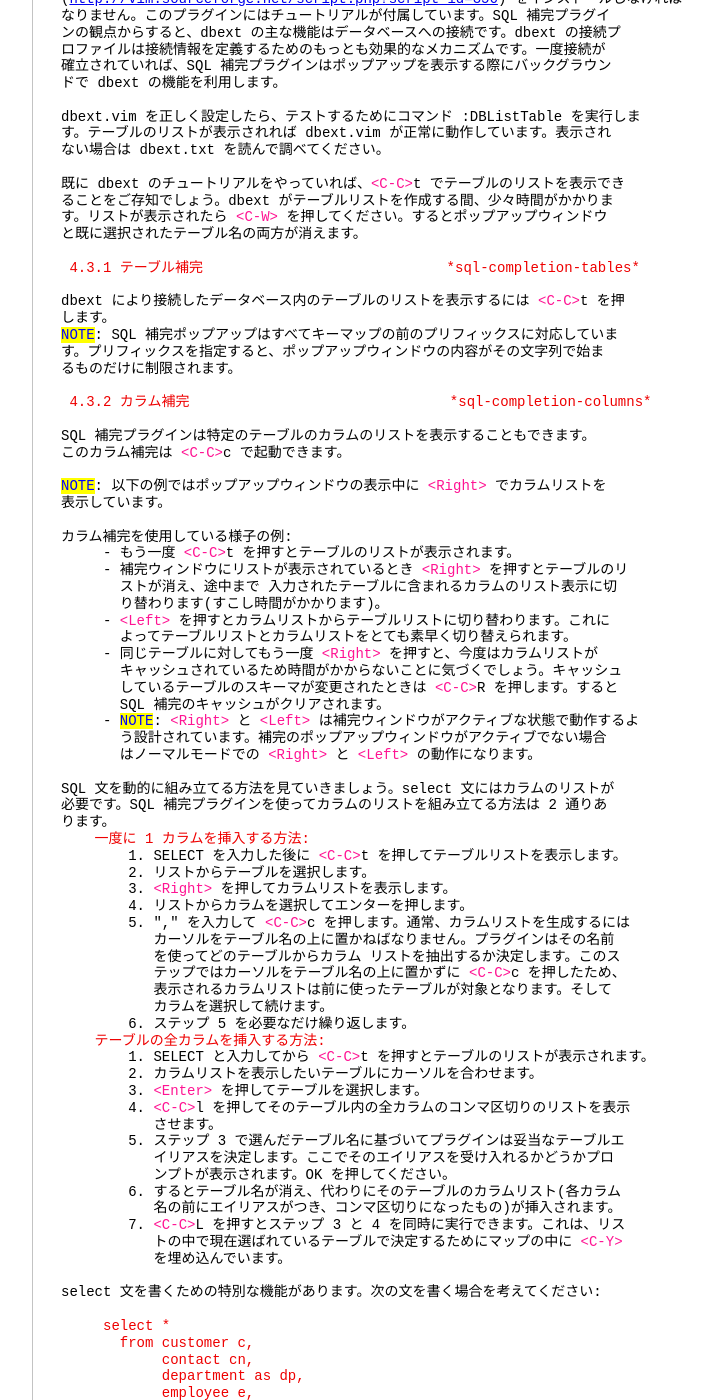
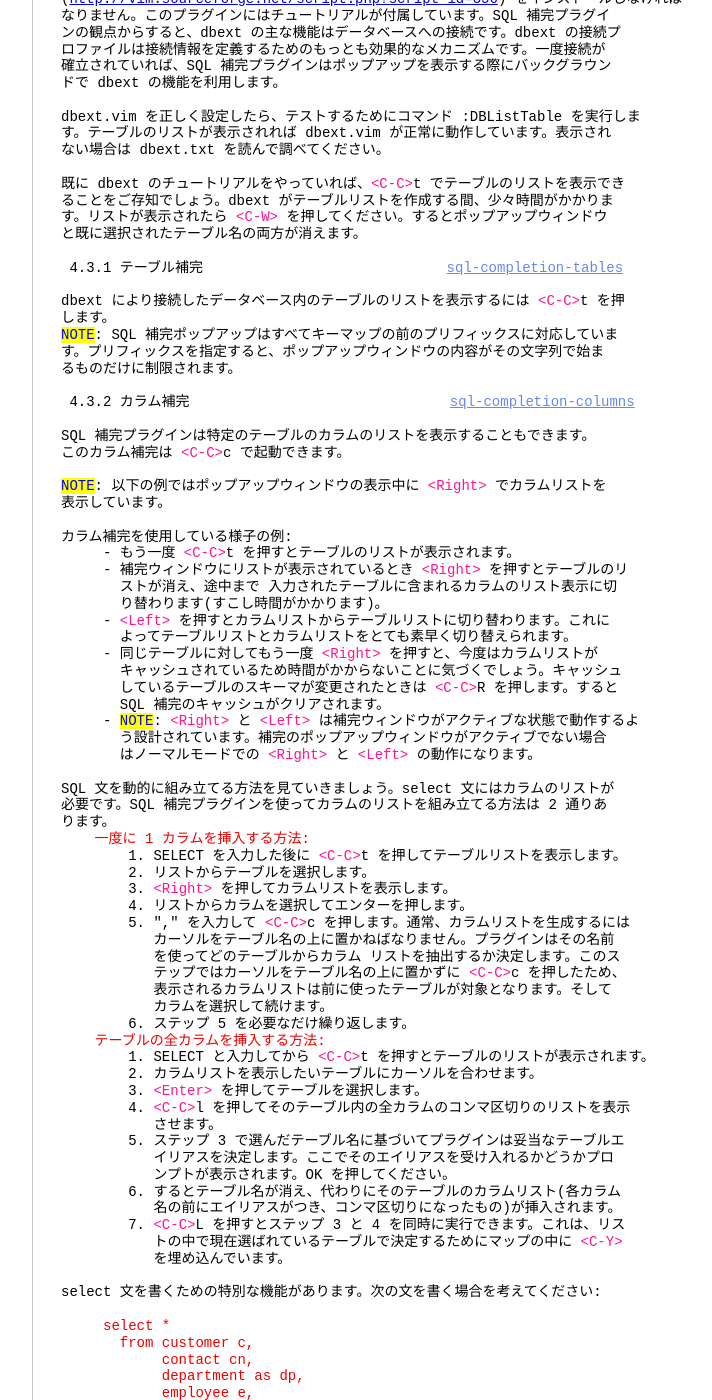
Before and after one commit to vim-jp/vimdoc-ja, a Jekyll site: the page built from ft_sql.html, in a window 1280 px wide and 1400 px high, scrolled down 8237 px. Shown: the whole window, without its empty margins (340-1052 px from the left). Built offline with Jekyll 4.4.1, drawn with Linux system fonts in a browser that asks for light colours; nearby versions of some CDN libraries; comment, search, counter and statistics services are not loaded; some of the changed text lies outside the part shown.

Commit message:
Generated by GitHub workflow 3106472551
https://github.com/vim-jp/vimdoc-ja-working/actions/runs/3106472551

```diff
--- a/autocmd.html
+++ b/autocmd.html
@@ -650,6 +650,8 @@ CmdwinLeave&nbsp;&nbsp;&nbsp;&nbsp;&nbsp;&nbsp;&nbsp;&nbsp;&nbsp;&nbsp;&nbsp;&nb
 &nbsp;&nbsp;&nbsp;&nbsp;&nbsp;&nbsp;&nbsp;&nbsp;&nbsp;&nbsp;&nbsp;&nbsp;&nbsp;&nbsp;&nbsp;&nbsp;&nbsp;&nbsp;&nbsp;&nbsp;&nbsp;&nbsp;&nbsp;&nbsp;&nbsp;&nbsp;&nbsp;&nbsp;&nbsp;&nbsp;&nbsp;&nbsp;定される。&nbsp;<a class="Identifier" href="cmdline.html#cmdwin-char">cmdwin-char</a><br>
 &nbsp;&nbsp;&nbsp;&nbsp;&nbsp;&nbsp;&nbsp;&nbsp;&nbsp;&nbsp;&nbsp;&nbsp;&nbsp;&nbsp;&nbsp;&nbsp;&nbsp;&nbsp;&nbsp;&nbsp;&nbsp;&nbsp;&nbsp;&nbsp;&nbsp;&nbsp;&nbsp;&nbsp;&nbsp;&nbsp;&nbsp;&nbsp;&nbsp;&nbsp;&nbsp;&nbsp;&nbsp;&nbsp;&nbsp;&nbsp;&nbsp;&nbsp;&nbsp;&nbsp;&nbsp;&nbsp;&nbsp;&nbsp;&nbsp;&nbsp;&nbsp;&nbsp;&nbsp;&nbsp;&nbsp;&nbsp;<a class="Constant" href="autocmd.html#ColorScheme" name="ColorScheme">ColorScheme</a><br>
 ColorScheme&nbsp;&nbsp;&nbsp;&nbsp;&nbsp;&nbsp;&nbsp;&nbsp;&nbsp;&nbsp;&nbsp;&nbsp;&nbsp;&nbsp;&nbsp;&nbsp;&nbsp;&nbsp;&nbsp;&nbsp; カラースキームを読み込んだ後。&nbsp;<a class="Identifier" href="syntax.html#:colorscheme">:colorscheme</a><br>
+&nbsp;&nbsp;&nbsp;&nbsp;&nbsp;&nbsp;&nbsp;&nbsp;&nbsp;&nbsp;&nbsp;&nbsp;&nbsp;&nbsp;&nbsp;&nbsp;&nbsp;&nbsp;&nbsp;&nbsp;&nbsp;&nbsp;&nbsp;&nbsp;&nbsp;&nbsp;&nbsp;&nbsp;&nbsp;&nbsp;&nbsp;&nbsp;カラースキームが見つからない場合は、トリガーさ<br>
+&nbsp;&nbsp;&nbsp;&nbsp;&nbsp;&nbsp;&nbsp;&nbsp;&nbsp;&nbsp;&nbsp;&nbsp;&nbsp;&nbsp;&nbsp;&nbsp;&nbsp;&nbsp;&nbsp;&nbsp;&nbsp;&nbsp;&nbsp;&nbsp;&nbsp;&nbsp;&nbsp;&nbsp;&nbsp;&nbsp;&nbsp;&nbsp;れない。<br>
 &nbsp;&nbsp;&nbsp;&nbsp;&nbsp;&nbsp;&nbsp;&nbsp;&nbsp;&nbsp;&nbsp;&nbsp;&nbsp;&nbsp;&nbsp;&nbsp;&nbsp;&nbsp;&nbsp;&nbsp;&nbsp;&nbsp;&nbsp;&nbsp;&nbsp;&nbsp;&nbsp;&nbsp;&nbsp;&nbsp;&nbsp;&nbsp;パターンはカラースキーム名にマッチする。<br>
 &nbsp;&nbsp;&nbsp;&nbsp;&nbsp;&nbsp;&nbsp;&nbsp;&nbsp;&nbsp;&nbsp;&nbsp;&nbsp;&nbsp;&nbsp;&nbsp;&nbsp;&nbsp;&nbsp;&nbsp;&nbsp;&nbsp;&nbsp;&nbsp;&nbsp;&nbsp;&nbsp;&nbsp;&nbsp;&nbsp;&nbsp;&nbsp;<span class="Special">&lt;afile&gt;</span>&nbsp;はこのオプションを設定したファイルの名<br>
 &nbsp;&nbsp;&nbsp;&nbsp;&nbsp;&nbsp;&nbsp;&nbsp;&nbsp;&nbsp;&nbsp;&nbsp;&nbsp;&nbsp;&nbsp;&nbsp;&nbsp;&nbsp;&nbsp;&nbsp;&nbsp;&nbsp;&nbsp;&nbsp;&nbsp;&nbsp;&nbsp;&nbsp;&nbsp;&nbsp;&nbsp;&nbsp;前になる。<span class="Special">&lt;amatch&gt;</span>&nbsp;はカラースキーム名になる。<br>
--- a/ft_sql.html
+++ b/ft_sql.html
@@ -496,7 +496,7 @@ dbext.vim を正しく設定したら、テストするためにコマンド :DB
 す。リストが表示されたら&nbsp;<span class="Special">&lt;C-W&gt;</span>&nbsp;を押してください。するとポップアップウィンドウ<br>
 と既に選択されたテーブル名の両方が消えます。<br>
 <br>
-<div class="helpExample">&nbsp;4.3.1 テーブル補完&nbsp;&nbsp;&nbsp;&nbsp;&nbsp;&nbsp;&nbsp;&nbsp;&nbsp;&nbsp;&nbsp;&nbsp;&nbsp;&nbsp;&nbsp;&nbsp;&nbsp;&nbsp;&nbsp;&nbsp;&nbsp;&nbsp;&nbsp;&nbsp;&nbsp;&nbsp;&nbsp;&nbsp; *sql-completion-tables*</div>
+&nbsp;4.3.1 テーブル補完&nbsp;&nbsp;&nbsp;&nbsp;&nbsp;&nbsp;&nbsp;&nbsp;&nbsp;&nbsp;&nbsp;&nbsp;&nbsp;&nbsp;&nbsp;&nbsp;&nbsp;&nbsp;&nbsp;&nbsp;&nbsp;&nbsp;&nbsp;&nbsp;&nbsp;&nbsp;&nbsp;&nbsp;&nbsp;<a class="Constant" href="ft_sql.html#sql-completion-tables" name="sql-completion-tables">sql-completion-tables</a><br>
 <br>
 dbext により接続したデータベース内のテーブルのリストを表示するには&nbsp;<span class="Special">&lt;C-C&gt;</span>t を押<br>
 します。<br>
@@ -504,7 +504,7 @@ dbext により接続したデータベース内のテーブルのリストを
 す。プリフィックスを指定すると、ポップアップウィンドウの内容がその文字列で始ま<br>
 るものだけに制限されます。<br>
 <br>
-<div class="helpExample">&nbsp;4.3.2 カラム補完&nbsp;&nbsp;&nbsp;&nbsp;&nbsp;&nbsp;&nbsp;&nbsp;&nbsp;&nbsp;&nbsp;&nbsp;&nbsp;&nbsp;&nbsp;&nbsp;&nbsp;&nbsp;&nbsp;&nbsp;&nbsp;&nbsp;&nbsp;&nbsp;&nbsp;&nbsp;&nbsp;&nbsp;&nbsp;&nbsp; *sql-completion-columns*</div>
+&nbsp;4.3.2 カラム補完&nbsp;&nbsp;&nbsp;&nbsp;&nbsp;&nbsp;&nbsp;&nbsp;&nbsp;&nbsp;&nbsp;&nbsp;&nbsp;&nbsp;&nbsp;&nbsp;&nbsp;&nbsp;&nbsp;&nbsp;&nbsp;&nbsp;&nbsp;&nbsp;&nbsp;&nbsp;&nbsp;&nbsp;&nbsp;&nbsp;&nbsp;<a class="Constant" href="ft_sql.html#sql-completion-columns" name="sql-completion-columns">sql-completion-columns</a><br>
 <br>
 SQL 補完プラグインは特定のテーブルのカラムのリストを表示することもできます。<br>
 このカラム補完は&nbsp;<span class="Special">&lt;C-C&gt;</span>c で起動できます。<br>
@@ -575,12 +575,12 @@ select 文を書くための特別な機能があります。次の文を書く
 &quot;AS&quot; にも対応しています。例: &quot;customer AS c&quot;<br>
 <br>
 <br>
-<div class="helpExample">&nbsp;4.3.3 プロシージャ補完:&nbsp;&nbsp;&nbsp;&nbsp;&nbsp;&nbsp;&nbsp;&nbsp;&nbsp;&nbsp;&nbsp;&nbsp;&nbsp;&nbsp;&nbsp;&nbsp;&nbsp;&nbsp;&nbsp;&nbsp;&nbsp;&nbsp;&nbsp;&nbsp;*sql-completion-procedures*</div>
+&nbsp;4.3.3 プロシージャ補完:&nbsp;&nbsp;&nbsp;&nbsp;&nbsp;&nbsp;&nbsp;&nbsp;&nbsp;&nbsp;&nbsp;&nbsp;&nbsp;&nbsp;&nbsp;&nbsp;&nbsp;&nbsp;&nbsp;&nbsp;&nbsp;&nbsp;&nbsp;&nbsp;<a class="Constant" href="ft_sql.html#sql-completion-procedures" name="sql-completion-procedures">sql-completion-procedures</a><br>
 <br>
 テーブルリストと同様に、<span class="Special">&lt;C-C&gt;</span>p でデータベースに登録されているストアドプロシー<br>
 ジャのリストを表示できます。<br>
 <br>
-<div class="helpExample">&nbsp;4.3.4 ビュー補完:&nbsp;&nbsp;&nbsp;&nbsp;&nbsp;&nbsp;&nbsp;&nbsp;&nbsp;&nbsp;&nbsp;&nbsp;&nbsp;&nbsp;&nbsp;&nbsp;&nbsp;&nbsp;&nbsp;&nbsp;&nbsp;&nbsp;&nbsp;&nbsp;&nbsp;&nbsp;&nbsp;&nbsp;&nbsp;&nbsp;*sql-completion-views*</div>
+&nbsp;4.3.4 ビュー補完:&nbsp;&nbsp;&nbsp;&nbsp;&nbsp;&nbsp;&nbsp;&nbsp;&nbsp;&nbsp;&nbsp;&nbsp;&nbsp;&nbsp;&nbsp;&nbsp;&nbsp;&nbsp;&nbsp;&nbsp;&nbsp;&nbsp;&nbsp;&nbsp;&nbsp;&nbsp;&nbsp;&nbsp;&nbsp;&nbsp;<a class="Constant" href="ft_sql.html#sql-completion-views" name="sql-completion-views">sql-completion-views</a><br>
 <br>
 テーブルリストと同様に、<span class="Special">&lt;C-C&gt;</span>v でデータベースに登録されているビューのリストを<br>
 表示できます。<br>
```
